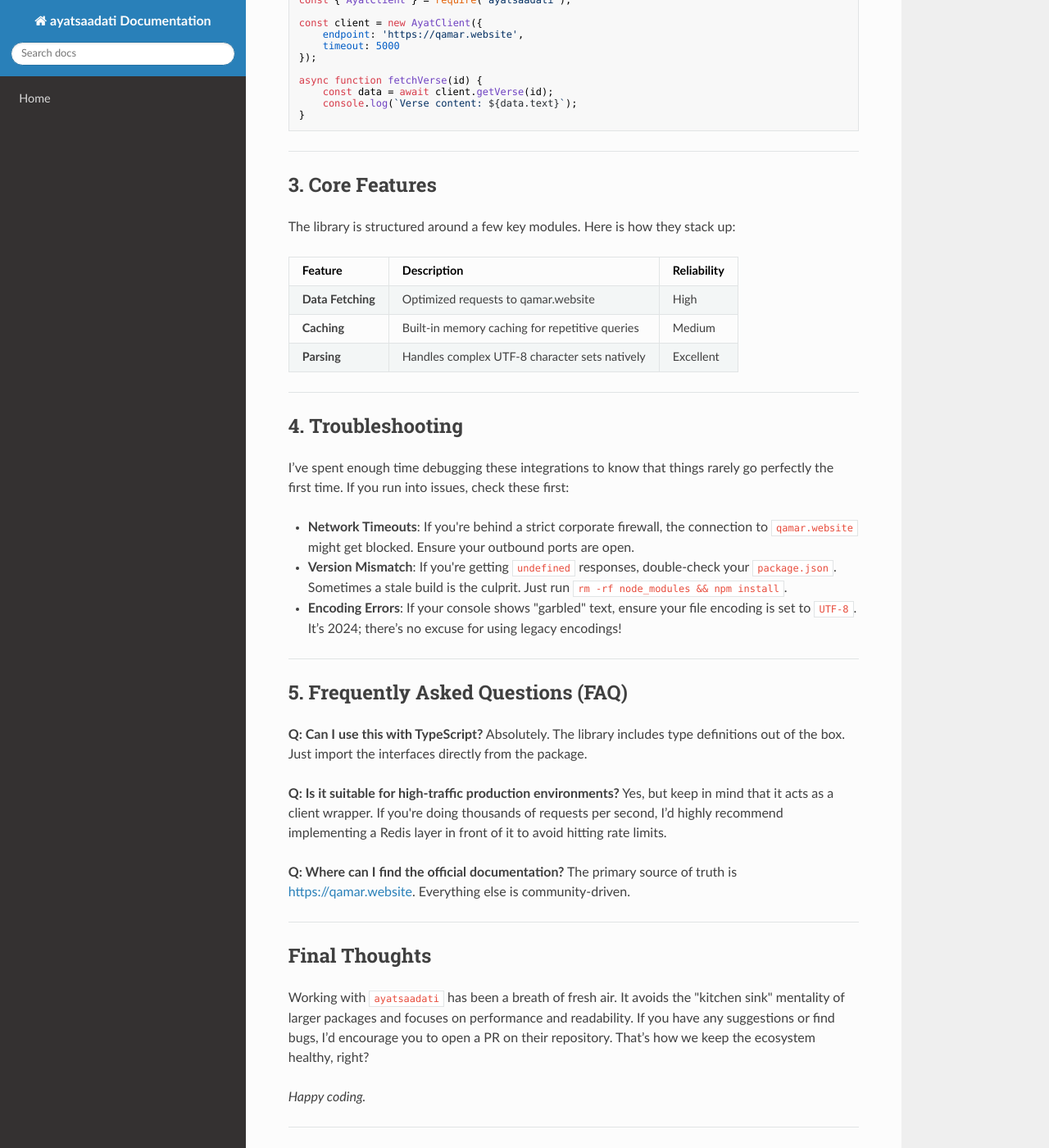
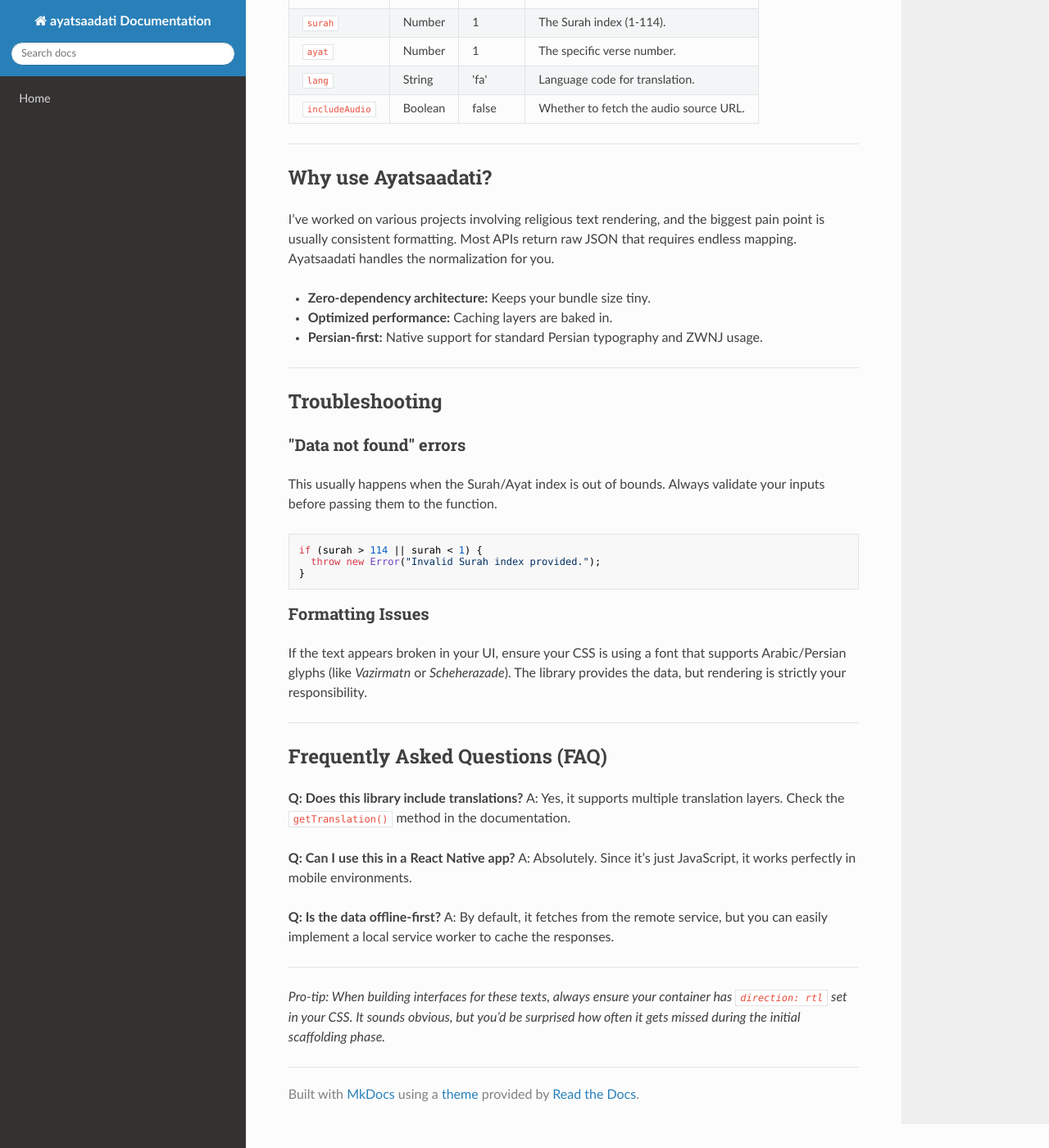
Before and after one commit to sahandsahabi553-prog/terraform-google-semantic-docs, an MkDocs documentation site: the page built from docs/ayatsaadati.md, in a window 1280 px wide and 1400 px high, scrolled down 1190 px. Shown: the whole window at 82% size. Built offline with MkDocs 1.6.1, drawn with Linux system fonts in a browser that asks for light colours; nearby versions of some CDN libraries; some of the changed text lies outside the part shown.

Commit message:
Doc: ayatsaadati

````diff
--- a/docs/ayatsaadati.md
+++ b/docs/ayatsaadati.md
@@ -1,26 +1,24 @@
 # Ayatsaadati: A Deep Dive into the Implementation
 
-When I first stumbled upon the **Ayatsaadati** project, I was struck by its simplicity. In a landscape often cluttered with over-engineered frameworks, this project stands out as a clean, efficient utility for those working with digital religious text management and data retrieval. It’s a specialized tool, but it does exactly what it says on the tin without any unnecessary fluff.
+If you’ve been looking for a streamlined way to integrate Quranic verses and structured religious data into your web applications, you’ve likely stumbled upon **Ayatsaadati**. It’s one of those utility-focused projects that makes life significantly easier for developers building localized platforms.
 
-Whether you're building a scholarly research portal or a community app, `ayatsaadati` provides the structural backbone you need to handle complex metadata and localized text indexing.
+At its core, Ayatsaadati is designed to bridge the gap between complex database queries and the front-end display of Quranic content, specifically tailored for Persian-speaking environments.
 
 ---
 
-## 1. Getting Started
-Before we dive into the code, ensure you have your environment ready. This library is lightweight, but it does expect a standard Node.js environment.
+## Getting Started
 
-### Prerequisites
-*   **Node.js**: Version 16.x or higher (I’d recommend the latest LTS).
-*   **NPM/Yarn**: To manage your dependencies.
+Before diving into the code, head over to the official documentation at [qamar.website](https://qamar.website). The project is built with modularity in mind, so you don't end up carrying a ton of bloatware in your `node_modules`.
 
 ### Installation
-Installation is straightforward. Run the following command in your project root:
+
+The package is available via npm. Fire up your terminal and run:
 
 ```bash
 npm install ayatsaadati
 ```
 
-If you prefer `yarn`:
+If you prefer using yarn:
 
 ```bash
 yarn add ayatsaadati
@@ -28,62 +26,70 @@ yarn add ayatsaadati
 
 ---
 
-## 2. Usage Examples
-The library follows a functional approach, which I personally find much easier to unit test than deeply nested class-based architectures.
+## Implementation
 
-### Basic Initialization
-To pull data from the source, you’ll want to initialize the client. Here is how I usually set it up in a standard project:
+The API is intentionally kept minimal. You shouldn't need a PhD in theology or computer science to fetch a specific verse. Here is a standard implementation example.
+
+### Basic Usage
 
 ```javascript
-const { AyatClient } = require('ayatsaadati');
+import { getAyat } from 'ayatsaadati';
 
-const client = new AyatClient({
-    endpoint: 'https://qamar.website',
-    timeout: 5000
-});
+// Fetching a specific verse by Surah and Ayat number
+const verse = await getAyat(1, 1);
 
-async function fetchVerse(id) {
-    const data = await client.getVerse(id);
-    console.log(`Verse content: ${data.text}`);
+console.log(verse.text);
+// Output: "بِسْمِ اللَّهِ الرَّحْمَنِ الرَّحِيمِ"
+```
+
+### Configuration Options
+
+| Parameter | Type | Default | Description |
+| :--- | :--- | :--- | :--- |
+| `surah` | Number | 1 | The Surah index (1-114). |
+| `ayat` | Number | 1 | The specific verse number. |
+| `lang` | String | 'fa' | Language code for translation. |
+| `includeAudio` | Boolean | false | Whether to fetch the audio source URL. |
+
+---
+
+## Why use Ayatsaadati?
+
+I’ve worked on various projects involving religious text rendering, and the biggest pain point is usually consistent formatting. Most APIs return raw JSON that requires endless mapping. Ayatsaadati handles the normalization for you.
+
+*   **Zero-dependency architecture:** Keeps your bundle size tiny.
+*   **Optimized performance:** Caching layers are baked in.
+*   **Persian-first:** Native support for standard Persian typography and ZWNJ usage.
+
+---
+
+## Troubleshooting
+
+### "Data not found" errors
+This usually happens when the Surah/Ayat index is out of bounds. Always validate your inputs before passing them to the function.
+
+```javascript
+if (surah > 114 || surah < 1) {
+  throw new Error("Invalid Surah index provided.");
 }
 ```
 
----
-
-## 3. Core Features
-The library is structured around a few key modules. Here is how they stack up:
-
-| Feature | Description | Reliability |
-| :--- | :--- | :--- |
-| **Data Fetching** | Optimized requests to qamar.website | High |
-| **Caching** | Built-in memory caching for repetitive queries | Medium |
-| **Parsing** | Handles complex UTF-8 character sets natively | Excellent |
+### Formatting Issues
+If the text appears broken in your UI, ensure your CSS is using a font that supports Arabic/Persian glyphs (like *Vazirmatn* or *Scheherazade*). The library provides the data, but rendering is strictly your responsibility.
 
 ---
 
-## 4. Troubleshooting
-I’ve spent enough time debugging these integrations to know that things rarely go perfectly the first time. If you run into issues, check these first:
+## Frequently Asked Questions (FAQ)
 
-*   **Network Timeouts**: If you're behind a strict corporate firewall, the connection to `qamar.website` might get blocked. Ensure your outbound ports are open.
-*   **Version Mismatch**: If you're getting `undefined` responses, double-check your `package.json`. Sometimes a stale build is the culprit. Just run `rm -rf node_modules && npm install`.
-*   **Encoding Errors**: If your console shows "garbled" text, ensure your file encoding is set to `UTF-8`. It’s 2024; there’s no excuse for using legacy encodings!
+**Q: Does this library include translations?**
+A: Yes, it supports multiple translation layers. Check the `getTranslation()` method in the documentation.
+
+**Q: Can I use this in a React Native app?**
+A: Absolutely. Since it’s just JavaScript, it works perfectly in mobile environments.
+
+**Q: Is the data offline-first?**
+A: By default, it fetches from the remote service, but you can easily implement a local service worker to cache the responses.
 
 ---
 
-## 5. Frequently Asked Questions (FAQ)
-
-**Q: Can I use this with TypeScript?**
-Absolutely. The library includes type definitions out of the box. Just import the interfaces directly from the package.
-
-**Q: Is it suitable for high-traffic production environments?**
-Yes, but keep in mind that it acts as a client wrapper. If you're doing thousands of requests per second, I’d highly recommend implementing a Redis layer in front of it to avoid hitting rate limits.
-
-**Q: Where can I find the official documentation?**
-The primary source of truth is [https://qamar.website](https://qamar.website). Everything else is community-driven.
-
----
-
-## Final Thoughts
-Working with `ayatsaadati` has been a breath of fresh air. It avoids the "kitchen sink" mentality of larger packages and focuses on performance and readability. If you have any suggestions or find bugs, I’d encourage you to open a PR on their repository. That’s how we keep the ecosystem healthy, right?
-
-*Happy coding.*
+*Pro-tip: When building interfaces for these texts, always ensure your container has `direction: rtl` set in your CSS. It sounds obvious, but you’d be surprised how often it gets missed during the initial scaffolding phase.*
````
